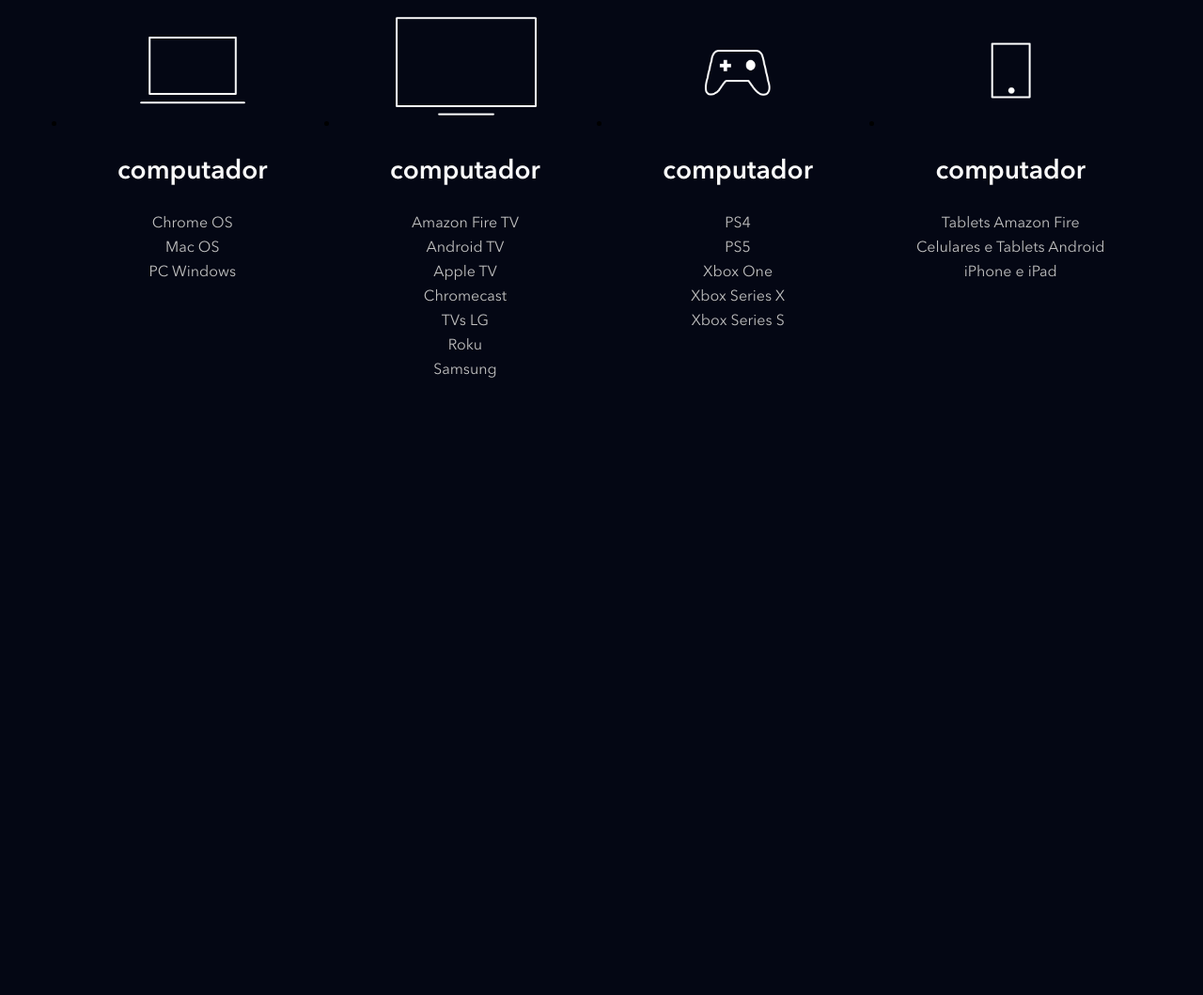
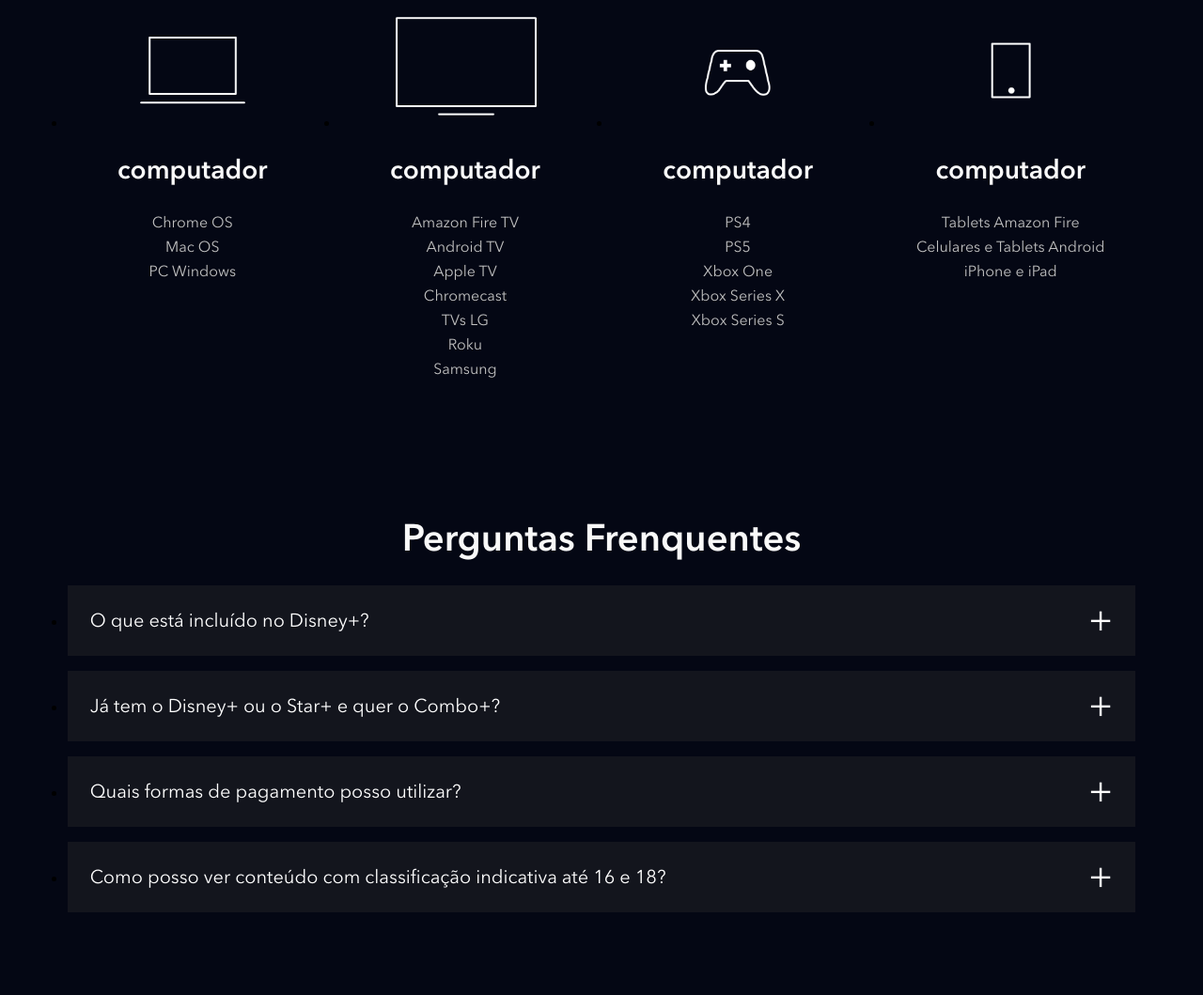
Before and after one commit to LucasClaudiano/clone_disneyplus, a website: page index.html in a window 1280 px wide. Shown: the part 3941-5000 px from the top of the page at 94% size. Before the commit the page ends 4418 px from the top, so only its background shows below. Drawn offline with nearby package versions, Linux system fonts and the light colour scheme; files that its build step writes are made by us from their sources; files whose address does not match are found by name.

Commit message:
adicionando a seção FAQ

```diff
--- a/index.html
+++ b/index.html
@@ -252,6 +252,93 @@
             </li>
         </ul>
     </section>
+    <section class="faq">
+        <h2 class="title">
+            Perguntas Frenquentes
+        </h2>
+        <ul class="faq__questions">
+            <li class="faq__questions__item">
+                <div class="faq__questions__item__question" data-faq-question="">
+                    O que está incluído no Disney+?
+                </div>
+                <div class="faq__questions__item__answer text--big">
+                    <p>
+                        O Disney+ oferece:
+                    </p>
+                    <ul>
+                        <li>
+                            Experiência de entretenimento exclusiva.
+                        </li>
+                        <li>
+                            As melhores histórias da Disney, Pixar, Marvel, Star Wars e National Geographic, tudo em um só lugar.</li>
+                        <li>
+                            Downloads ilimitados em até 10 dispositivos compatíveis.
+                        </li>
+                        <li>
+                            Mais de 300 títulos em 4K UHD e HDR.
+                        </li>
+                        <li>
+                            A possibilidade de assistir em até 4 dispositivos compatíveis simultaneamente sem custo adicional.
+                        </li>
+                        <li>
+                            IMAX Enhanced: disponível para alguns títulos da Marvel em dispositivos compatíveis com o Disney+.
+                        </li>
+                    </ul>
+
+                </div>
+            </li>
+            <li class="faq__questions__item ">
+                <div class="faq__questions__item__question" data-faq-question="">
+                    Já tem o Disney+ ou o Star+ e quer o Combo+?
+                </div>
+                <div class="faq__questions__item__answer text--big">
+                    <p>
+                        Ao assinar o Combo+:
+                    </p>
+                    <ul>
+                        <li>
+                            O valor da sua assinatura existente será descontado do preço do Combo+.
+                        </li>
+                        <li>
+                            Se você assina o plano mensal, o valor que você paga mensalmente será descontado do preço do Combo+.
+                        </li>
+                        <li>
+                            Se você tem uma assinatura anual do Disney+ cobrada diretamente pelo Disney+, não é possível mudar para o Combo+ no momento. Entre em contato com o suporte do Disney+ para conhecer suas opções.
+                        </li>
+                        <li>
+                            Você vai receber um e-mail com os valores detalhados assim que finalizar o pagamento.
+                        </li>
+                        <li>
+                            Lembre-se: você pode cancelar a assinatura quando quiser.
+                        </li>
+                    </ul>
+                    <p>
+                        No momento, apenas a assinatura mensal do Combo+ está disponível.
+                    </p>
+                </div>
+            </li>
+            <li class="faq__questions__item">
+                <div class="faq__questions__item__question" data-faq-question="">
+                    Quais formas de pagamento posso utilizar?
+                </div>
+                <div class="faq__questions__item__answer text--big">
+                    <p>
+                        Você pode utilizar: cartão de débito, cartão de crédito, PayPal, Mercado Pago, e também empresas parceiras como Google Play Store, App Store da Apple; Mercado Livre e provedores locais de TV, telefonia e internet.
+                    </p>
+                </div>
+            </li>
+            <li class="faq__questions__item">
+                <div class="faq__questions__item__question" data-faq-question="">
+                    Como posso ver conteúdo com classificação indicativa até 16 e 18?
+                </div>
+                <div class="faq__questions__item__answer text--big">
+                    <p>
+                        Para poder acessar o catálogo completo que inclui conteúdo com classificação indicativa até 16 e 18, todos os usuários do Disney+ na América Latina devem atualizar as configurações de controle parental do perfil. É possível restringir o conteúdo de cada perfil e também adicionar um PIN de bloqueio. Os usuários que preferirem manter a configuração atual vão continuar aproveitando o Disney+ com a classificação indicativa até 14, podendo alterá-la a qualquer momento em "Editar Perfis".
+                    </p>
+                </div>
+            </li>
+        </ul>
+    </section>
     <script src="./src/main.js"></script>
 </body>
 </html>
--- a/src/main.js
+++ b/src/main.js
@@ -1,5 +1,6 @@
 document.addEventListener('DOMContentLoaded', function(){
     const buttons = document.querySelectorAll('[data-tab-button]');
+    const questions = document.querySelectorAll('[data-faq-question]');
 
     for(let i = 0 ; i<buttons.length; i++){
         buttons[i].addEventListener('click', function(botao){
@@ -11,7 +12,18 @@
             botao.target.classList.add('shows__tabs__button--is-active')
         })
     }
+
+    for(let i = 0; i< questions.length; i++){
+        questions[i].addEventListener('click', abreOuFechaResposta);
+    }
 })
+
+function abreOuFechaResposta(elemento){
+    const classe = 'faq__questions__item--is-open';
+    const elementoPai = elemento.target.parentNode;
+
+    elementoPai.classList.toggle(classe);
+}
 
 function removeBotaoAtivo(){
     const buttons = document.querySelectorAll('[data-tab-button]');
--- /dev/null
+++ b/src/styles/_faq.scss
@@ -0,0 +1,64 @@
+.faq{
+    padding: 5.6vw;
+
+    h2{
+        text-align: center;
+        margin-bottom: 24px;
+    }
+
+    &__questions{
+        &__item{
+            background-color: #13151d;
+            margin-bottom: 16px;
+
+            &__question{
+                color: #fff;
+                font-size: 20px;
+                padding: 24px;
+                display: block;
+                cursor: pointer;
+                position: relative;
+
+                &::after{
+                    content: '+';
+                    position: absolute;
+                    top: 0;
+                    right: 24px;
+                    height: 100%;
+                    display: flex;
+                    align-items: center;
+                    font-size: 40px;
+                }
+
+            }
+            &__answer{
+                height: 0;
+                overflow: hidden;
+                padding: 0 24px;
+                transition: height, 0.5s ease;
+                ul{
+                    padding-left: 40px;
+                    padding-top: 20px;
+                }
+
+                li{
+                    padding-bottom:24px;
+                    list-style-type:disc;
+
+                }
+            }
+
+            &--is-open{
+                .faq__questions__item__question::after{
+                    content: '-';
+
+                }
+                .faq__questions__item__answer{
+                    height: auto;
+                    padding-bottom: 24px;
+                    transition: height, 0.5s ease;
+                }
+            }
+        }
+    }
+}
--- a/src/styles/main.scss
+++ b/src/styles/main.scss
@@ -3,6 +3,7 @@
 @use 'shows';
 @use 'plans';
 @use 'available-devices';
+@use 'faq';
 
 @font-face {
     font-family: Avenir;
```
